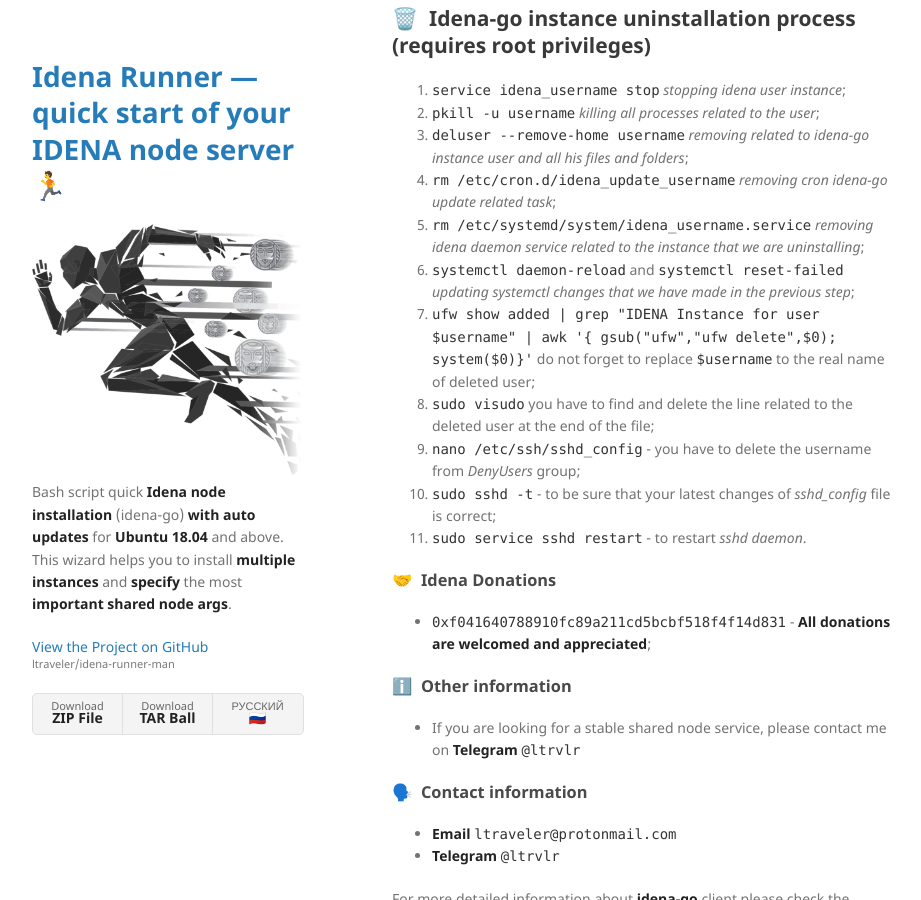
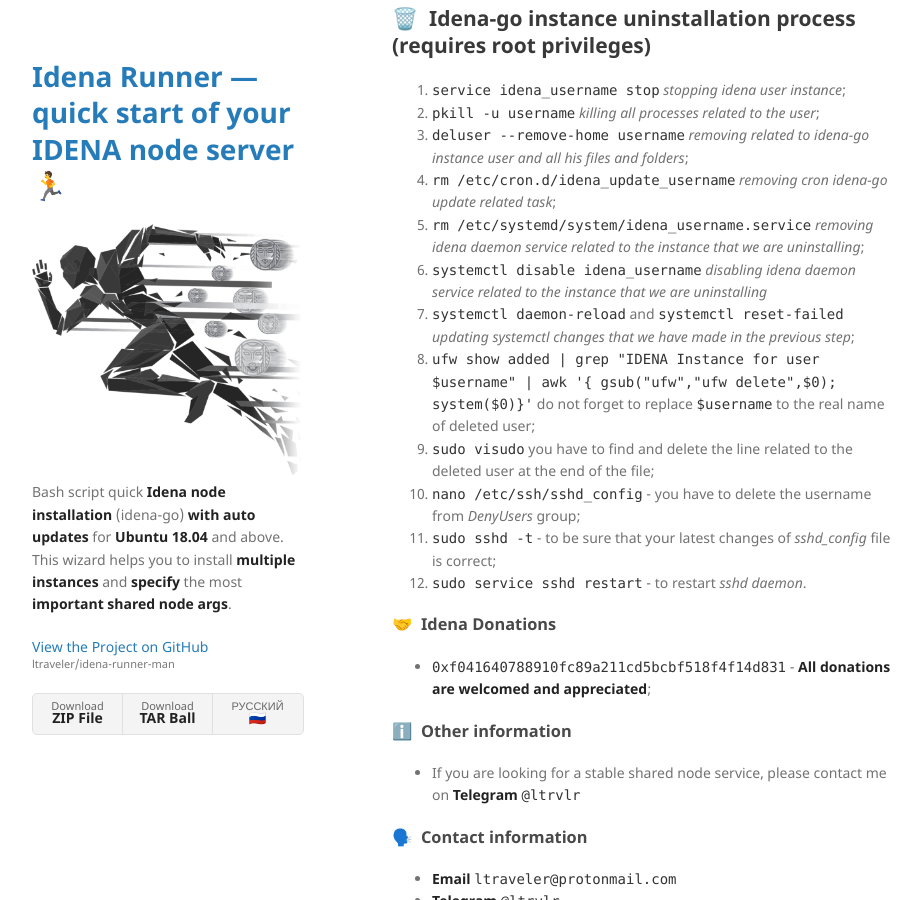
Before and after one commit to ltraveler/idena-runner-man, a Jekyll site: the page built from index.md, in a window 1280 px wide and 900 px high, scrolled down 3221 px. Shown: the whole window, without its empty margins (178-1099 px from the left). Built offline with Jekyll 4.4.1, drawn with Linux system fonts in a browser that asks for light colours.

Commit message:
Update index.md

```diff
--- a/index.md
+++ b/index.md
@@ -114,12 +114,13 @@
 3. `deluser --remove-home username` _removing related to idena-go instance user and all his files and folders_;
 4. `rm /etc/cron.d/idena_update_username` _removing cron idena-go update related task_;
 5. `rm /etc/systemd/system/idena_username.service` _removing idena daemon service related to the instance that we are uninstalling_;
-6. `systemctl daemon-reload` and `systemctl reset-failed` _updating systemctl changes that we have made in the previous step_;
-7. `ufw show added | grep "IDENA Instance for user $username" | awk '{ gsub("ufw","ufw delete",$0); system($0)}'` do not forget to replace `$username` to the real name of deleted user;
-8. `sudo visudo` you have to find and delete the line related to the deleted user at the end of the file;
-9. `nano /etc/ssh/sshd_config` - you have to delete the username from _DenyUsers_ group;
-10. `sudo sshd -t` - to be sure that your latest changes of _sshd_config_ file is correct;
-11. `sudo service sshd restart` - to restart _sshd daemon_.
+6. `systemctl disable idena_username` _disabling idena daemon service related to the instance that we are uninstalling_
+7. `systemctl daemon-reload` and `systemctl reset-failed` _updating systemctl changes that we have made in the previous step_;
+8. `ufw show added | grep "IDENA Instance for user $username" | awk '{ gsub("ufw","ufw delete",$0); system($0)}'` do not forget to replace `$username` to the real name of deleted user;
+9. `sudo visudo` you have to find and delete the line related to the deleted user at the end of the file;
+10. `nano /etc/ssh/sshd_config` - you have to delete the username from _DenyUsers_ group;
+11. `sudo sshd -t` - to be sure that your latest changes of _sshd_config_ file is correct;
+12. `sudo service sshd restart` - to restart _sshd daemon_.
 
 ### 🤝&nbsp; Idena Donations
 
```
